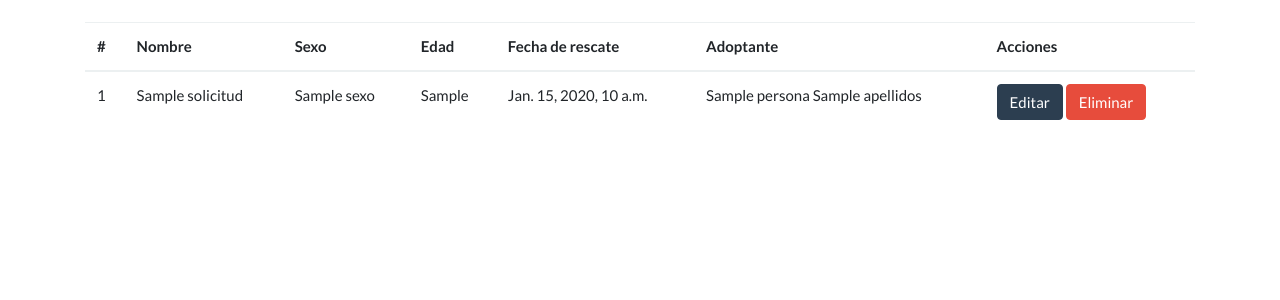
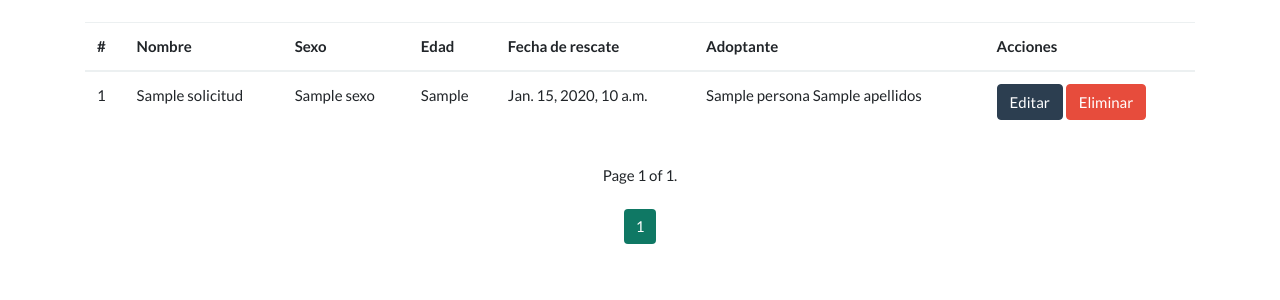
Before and after one commit to lmarcela/DjangoRefugioDeAnimales, a Django app: template templates/mascota/mascotaList2.html in a window 1280 px wide. Shown: the part 71-371 px from the top of the page. Run offline with Django 3.2, Linux system fonts and the light colour scheme; the template is opened without the code that fills it: most values are stand-ins (such as "Sample title", 1, 10 or a date in 2020); some libraries are stand-ins or nearby versions.

Commit message:
Paso 36 del README. Paginación en listar mascota

```diff
--- a/apps/mascota/urls.py
+++ b/apps/mascota/urls.py
@@ -9,7 +9,7 @@ urlpatterns = [
     path('nuevo/', login_required(mascota_view), name='mascota_crear'),
     path('nuevo2/', login_required(MascotaCreate.as_view()), name='mascota_crear2'),
     path('listar/', login_required(mascota_list), name='mascota_listar'),
-    path('listar2/', login_required(MascotaList.as_view()), name='mascota_listar2'),
+    path('listar2', login_required(MascotaList.as_view()), name='mascota_listar2'),
     path('editar/<id_mascota>/', login_required(mascota_edit), name='mascota_editar'),
     path('editar2/<pk>/', login_required(MascotaUpdate.as_view()), name='mascota_editar2'),
     path('eliminar/<id_mascota>/', login_required(mascota_delete), name='mascota_eliminar'),
--- a/apps/mascota/views.py
+++ b/apps/mascota/views.py
@@ -52,6 +52,7 @@ def mascota_delete(request,id_mascota):
 class MascotaList(ListView):
     model = Mascota
     template_name = 'mascota/mascotaList2.html'
+    paginate_by = 5
 
 class MascotaCreate(CreateView):
     model = Mascota
--- a/templates/mascota/mascotaList2.html
+++ b/templates/mascota/mascotaList2.html
@@ -13,8 +13,7 @@
                 </tr>
         </thead>
         <tbody>
-                        {% if object_list %}
-                        {% for mascota in object_list %}
+                {% if object_list %} {% for mascota in object_list %}
                 <tr>
                         <td>{{mascota.id}}</td>
                         <td>{{mascota.nombre}}</td>
@@ -23,15 +22,79 @@
                         <td>{{mascota.fecha_rescate}}</td>
                         <td>{{mascota.persona.nombre}} {{mascota.persona.apellidos}}</td>
                         <td>
-                                        <a href="{% url 'mascota_editar2' mascota.id %}" class="btn btn-primary">Editar</a>
-                                        <a href="{% url 'mascota_eliminar2' mascota.id %}" class="btn btn-danger">Eliminar</a>
+                                <a href="{% url 'mascota_editar2' mascota.id %}" class="btn btn-primary">Editar</a>
+                                <a href="{% url 'mascota_eliminar2' mascota.id %}" class="btn btn-danger">Eliminar</a>
                         </td>
                 </tr>
-                {% endfor %}
-                {% else %}
+                {% endfor %} {% else %}
                 <h1>No hay registros de mascotas</h1>
 
                 {% endif %}
         </tbody>
 </table>
+
+<nav aria-label="Page navigation example" style="display: flex; justify-content: center;">
+        <ul class="pagination">
+                <li class="page-item">
+                        {% if page_obj.has_previous %}
+                        <a class="page-link" href="?page={{ page_obj.previous_page_number }}">Previous &laquo;</a>
+                        {% endif %}
+                </li>
+                <li class="page-item">
+                        {% if page_obj.has_next %}
+                        <a class="page-link" href="?page={{ page_obj.next_page_number }}">&raquo; Next</a>
+                        {% endif %}
+                </li>
+        </ul>
+</nav>
+
+<div class="pagination" style="display: flex; justify-content: center;">
+    <span class="step-links">
+        {% if page_obj.has_previous %}
+            <a href="?page=1">&laquo; first</a>
+            <a href="?page={{ page_obj.previous_page_number }}">previous</a>
+        {% endif %}
+
+        <span class="current">
+            Page {{ page_obj.number }} of {{ page_obj.paginator.num_pages }}.
+        </span>
+
+        {% if page_obj.has_next %}
+            <a href="?page={{ page_obj.next_page_number }}">next</a>
+            <a href="?page={{ page_obj.paginator.num_pages }}">last &raquo;</a>
+        {% endif %}
+    </span>
+</div>
+<br>
+<nav aria-label="Page navigation example" style="display: flex; justify-content: center;">
+                <ul class="pagination">
+                                        {% if page_obj.has_previous %}
+                                        <li class="page-item">
+                                        <a class="page-link" href="?page=1">&laquo; first</a>
+                                        </li>
+                                        {% endif %}
+                                {% for page in page_obj.paginator.page_range %}
+        {% if page %}
+            {% ifequal page page_obj.number %}
+            <li class="page-item active">
+                        <a class="page-link" href="#">{{ page }}</a>
+                      </li>
+            {% else %}
+            <li class="page-item">
+                        <a class="page-link" href="?page={{ page }}">{{ page }}</a>
+                      </li>
+            {% endifequal %}
+        {% else %}
+            ...
+        {% endif %}
+    {% endfor %}
+
+                                {% if page_obj.has_next %}
+                        <li class="page-item">
+                                <a class="page-link" href="?page={{ page_obj.paginator.num_pages }}">last &raquo;</a>
+                        </li>
+                                {% endif %}
+                </ul>
+              </nav>
+
 {% endblock %}
```
Also changed, not shown: README.md.
